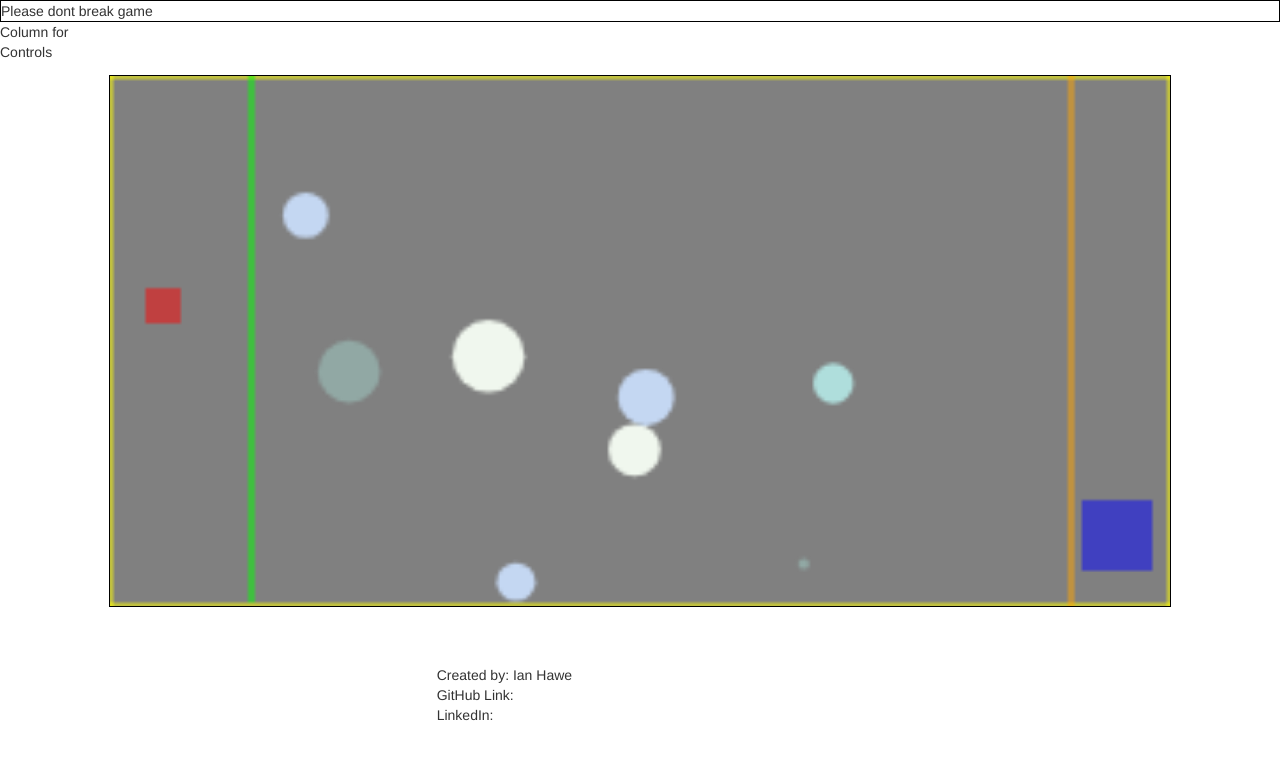
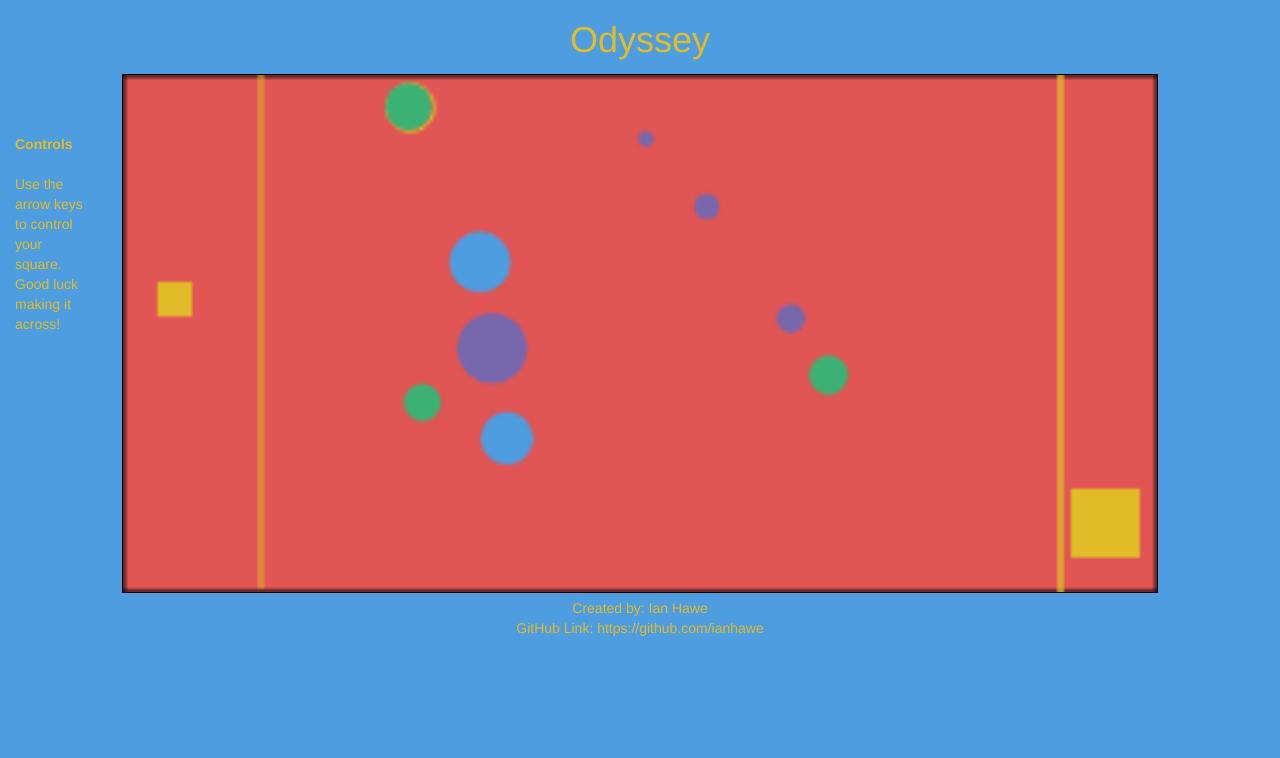
Before and after one commit to ianhawe/Sparta-Project-1, a plain HTML site: page index.html in a window 1280 px wide. Drawn offline with nearby package versions, Linux system fonts and the light colour scheme.

Commit message:
colour added

```diff
--- a/index.html
+++ b/index.html
@@ -21,30 +21,50 @@
     <script src="https://maxcdn.bootstrapcdn.com/bootstrap/3.3.7/js/bootstrap.min.js" integrity="sha384-Tc5IQib027qvyjSMfHjOMaLkfuWVxZxUPnCJA7l2mCWNIpG9mGCD8wGNIcPD7Txa"
         crossorigin="anonymous"></script>
     <style>
+        * {
+            background-color: #4D9DE0;
+            color: #E1BC29;
+        }
+
+        footer {
+            text-align: center;
+        }
+
         canvas {
-            background-color: grey;
+            background-color: #E15554;
             border: 1px black solid;
             width: 100%;
             height: 100%;
-            margin-top: 5%;
-            margin-bottom: 5%;
+
         }
 
         .headerPad {
             /* padding: 2%; */
             /* padding-left: 10%; */
-            border: 1px black solid;
             width: 100%;
             padding-right: 0;
+            padding-bottom: 4px;
+        }
+
+        .row {
+            margin-left: 0;
+            margin-right: 0;
+        }
+
+        .headerPad {
+            text-align: center;
         }
     </style>
 </head>
 
 <body>
-    <header class="headerPad">Please dont break game</header>
+    <header class="headerPad">
+        <h1> Odyssey </h1>
+    </header>
     <main>
         <div class="row">
-            <div class="col-lg-1">Column for Controls
+            <div class="col-lg-1"> <br><br><br> <b>Controls</b> <br> <br>
+                Use the arrow keys to control your square. <br> Good luck making it across!
             </div>
             <div class="col-lg-10 canvasWH">
                 <canvas></canvas>
@@ -52,17 +72,11 @@
             </div>
     </main>
     <footer>
-        <div class="row">
-            <div class="col-lg-4">
-            </div>
-            <div class="col-lg-4">
-                Created by: Ian Hawe <br>
-                GitHub Link: <br>
-                LinkedIn:
-            </div>
-            <div class="col-lg-3">
-            </div>
-        </div>
+
+        Created by: Ian Hawe <br>
+        GitHub Link: https://github.com/ianhawe<br>
+
+
     </footer>
 
     <!-- This HTML of the project will hold:
@@ -79,7 +93,7 @@
  -->
 
 
-    <script src="blah.js"></script>
+    <script src="main.js"></script>
 </body>
 
 </html>
--- a/main.js
+++ b/main.js
@@ -1,3 +1,4 @@
+
 window.onload = function () {
     let canvas = document.querySelector('canvas');
     const c = canvas.getContext('2d');
@@ -6,11 +7,10 @@ window.onload = function () {
     window.addEventListener('keydown', moveIt, true);
 
     let colorArray = [
-        '#F0F7EE',
-        '#C4D7F2',
-        '#AFDEDC',
-        '#91A8A4',
-        '#000000'
+        '#3BB273',
+        '#7768AE',
+        '#E1BC29',
+        '#4D9DE0',
     ];
     let controller;
 
@@ -23,14 +23,15 @@ window.onload = function () {
         this.dy = dy;
         this.radius = radius;
         this.color = colorArray[Math.floor(Math.random() * colorArray.length)];
-
         this.draw = function () {
             c.beginPath();
             c.arc(this.x, this.y, this.radius, 0, Math.PI * 2, false);
-            //c.strokeStyle = "red";
+            // c.strokeStyle = "black";
+            // c.stroke();
             c.fillStyle = this.color;
             c.fill();
-
+            //Parse to getDistance
+            getDistance(this.x, this.y, xx, yy, this.radius);
         } // close draw function
         this.update = function () {
             if (this.x + this.radius > maxCW - 28 || this.x - this.radius < 40) {
@@ -49,7 +50,7 @@ window.onload = function () {
 
     const circleArray = [];
     function initCircle() {
-        for (let i = 0; i < 8; i++) {
+        for (let i = 0; i < Math.random() * 20 + 1; i++) {
             let radius = Math.random() * 10 + 1;  // Get a random 0-3 then add 1
             //var x = 40 + Math.random() * (maxCW - radius * 1) + radius;
             let x = 260; // between two numbers 40 - 272
@@ -60,9 +61,13 @@ window.onload = function () {
         }
     }
 
-    function getDistance(x1, y1, x2, y2) {
+    function getDistance(x1, y1, x2, y2, radius) {
         let xDistance = x2 - x1;
         let yDistance = y2 - y1;
+        if (Math.sqrt(Math.pow(xDistance, 2) + Math.pow(yDistance, 2)) < 10 + radius) {
+            location.reload()
+
+        }
         return Math.sqrt(Math.pow(xDistance, 2) + Math.pow(yDistance, 2));
     }
     //=====================================================================================//===================================================
@@ -78,11 +83,22 @@ window.onload = function () {
 
         for (let i = 0; i < circleArray.length; i++) {
 
-            if (getDistance(circleArray[i].x, circleArray[i].y, sq.width, sq.height) > circleArray[i].radius + sq.height * 2) {
-                // circleAr
-                alert("Square has touched ball!!!@!£!@£");
-                console.log("why this no touch???!?@!?@?");
-            }
+            // if (getDistance(circleArray[i].x, circleArray[i].y, xx, yy) < circleArray[i].radius + sq.height) {
+            //     // circleAr
+            //     //     alert("Square has touched ball!!!@!£!@£");
+            //     //     console.log("why this no touch???!?@!?@?");
+            //     // }
+            //     // if (getDistance(circleArray[i].x, circleArray[i].y, circleArray[i + 1].x, circleArray[i + 1].y) < circleArray[i].radius + circleArray[i + 1].radius - 2) {
+            //     //     circleArray[i].color = "red";
+            //     // circleArray[i].dx = (-circleArray[i]) * 1.1;
+            //     console.log("hello")
+            //     // ball.dx = (-ball.dx - 10) * 1.1;
+            //     // player1.dx = -player1.dx + 2
+            //     // alert("circles touched");
+            // }
+            // else {
+            //     circleArray[i].color = "blue";
+            // }
             circleArray[i].update();
         }
     }
@@ -96,46 +112,48 @@ window.onload = function () {
         //Start Square Position (Random)
 
         //End Square Position Doesn't need to move
-        c.fillStyle = 'rgba(0, 0, 255, 0.5)';
+        c.fillStyle = '#E1BC29';
         c.fillRect(275, 120, 20, 20);
+        //c.strokeStyle = "black";
+        c.stroke();
 
         c.beginPath();
         c.moveTo(0, maxCH);
         c.lineTo(0, 0);
-        c.strokeStyle = "yellow"
+        c.strokeStyle = "black"
         c.stroke();
 
         c.beginPath();
         c.moveTo(maxCW, 0);
         c.lineTo(maxCW, maxCH);
-        c.strokeStyle = "yellow"
+        c.strokeStyle = "black"
         c.stroke();
 
         //horizontal up, down
         c.beginPath();
         c.moveTo(0, 0);
         c.lineTo(maxCW, 0);
-        c.strokeStyle = "yellow"
+        c.strokeStyle = "black"
         c.stroke();
 
         c.beginPath();
         c.moveTo(0, maxCH);
         c.lineTo(maxCW, maxCH);
-        c.strokeStyle = "yellow"
+        c.strokeStyle = "black"
         c.stroke();
 
         //Start Line
         c.beginPath();
         c.moveTo(40, 149);
         c.lineTo(40, 0);
-        c.strokeStyle = "#00ff00"
+        c.strokeStyle = "#E1BC29"
         c.stroke();
 
-        //Left
+        //right
         c.beginPath();
         c.moveTo(272, 0);
         c.lineTo(272, maxCH);
-        c.strokeStyle = "orange"
+        //c.strokeStyle = "red"
         c.stroke();
     }
 
@@ -149,13 +167,14 @@ window.onload = function () {
         this.height = hheight;
         this.xx = xx;
         this.yy = yy;
-        c.fillStyle = 'rgba(255, 0, 0, 0.5)';
+        c.fillStyle = '#E1BC29';
         c.fillRect(xx, yy, width, height);
-
+        c.stroke();
         if (xx > 290) {
             xx = maxCW - width - 10;
             c.clearRect();
             c.fillRect(xx, yy, width, height);
+
         }
         if (xx <= 0) {
             xx = 0;
@@ -184,10 +203,6 @@ window.onload = function () {
             location.reload();
             // cancelAnimationFrame(animate);
         }
-
-
-
-
     }
     //     if (xx + width > maxCW) {
     //         c.fillStyle = 'rgb(0,255,0)';
@@ -207,7 +222,6 @@ window.onload = function () {
                 xx = xx - 0.2;
                 c.fillRect(xx, yy, 20, 20);
                 this.console.log("I am left");
-
             }
             //up
             else if (keyPressed == 38) {
@@ -215,7 +229,6 @@ window.onload = function () {
                 yy = yy - 0.2;
                 c.fillRect(xx, yy, 20, 20);
                 this.console.log("I am up");
-
             }
             //right
             else if (keyPressed == 39) {
@@ -223,7 +236,6 @@ window.onload = function () {
                 xx = xx + 0.2;
                 c.fillRect(xx, yy, 20, 20);
                 this.console.log("I am right");
-
             }
             //down
             else if (keyPressed == 40) {
@@ -231,59 +243,7 @@ window.onload = function () {
                 yy = yy + 0.2;
                 c.fillRect(xx, yy, 20, 20);
                 this.console.log("i am down!");
-
             }
-            ////////////////////////
-            //left up
-            else if (keyPressed == 37 && keyPressed == 38) {
-                c.clearRect(0, 0, maxCW, maxCH);
-                xx = xx - 0.2;
-                yy = yy - 0.2;
-                c.fill(xx, yy, 20, 20);
-            }
-            //left down
-            else if (keyPressed == 37 && keyPressed == 40) {
-                c.clearRect(0, 0, maxCW, maxCH);
-                xx = xx - 0.2
-                yy = yy + 0.2
-                c.fill(xx, yy, 20, 20);
-            }
-            //right up
-            else if (keyPressed == 39 && keyPressed == 38) {
-                c.clearRect(0, 0, maxCW, maxCH);
-                xx = xx + 0.2;
-                yy = yy + 0.2;
-                c.fill(xx, yy, 20, 20);
-            }
-            //right down
-            else if (keyPressed == 39 && keyPressed == 40) {
-                c.clearRect(0, 0, maxCW, maxCH);
-                xx = xx + 0.2;
-                yy = yy + 0.2;
-                c.fill(xx, yy, 20, 20);
-            }
-            //up and down
-            else if (keyPressed == 38 && keyPressed == 40) {
-                c.clearRect(0, 0, maxCW, maxCH);
-                yy = yy;
-                c.fill(xx, yy, 20, 20);
-            }
-            //left right
-            else if (keyPressed == 37 && keyPressed == 39) {
-                xx = xx;
-                c.fill(xx, yy, 20, 20);
-            }
-
-            //left + up
-            //left down
-            //left right
-            //right up
-            //right down
-            //down up
-            //https://www.youtube.com/watch?v=8ZPlNOzLrdw
-            // Extra Combitions of the keys pressed
-            //up + down, left + right, up+left, up+right, down+left, down+right
-
         });
     }
 
```
